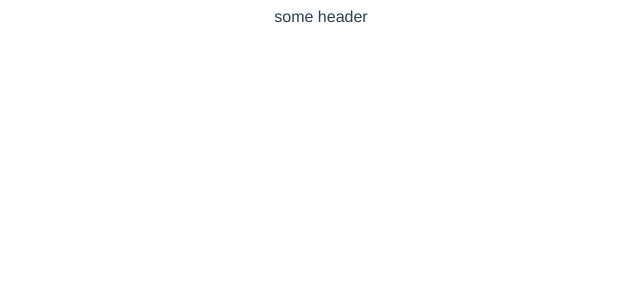
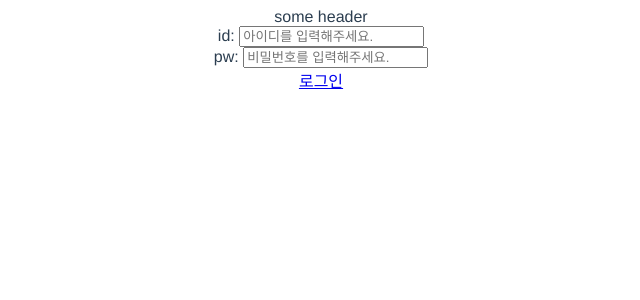
Before and after one commit to JaeHyun-Lim-dev/friends-nearby, a Vue app: page /friends-nearby/login in a window 1280 px wide. Before the commit this address had no page. Shown: the top 300 px of the page, without its empty margins (319-959 px from the left). Built offline with nearby package versions, Linux system fonts and the light colour scheme.

Commit message:
feat: 로그인 화면 라우팅 연결

```diff
--- a/src/main.js
+++ b/src/main.js
@@ -1,7 +1,7 @@
 import { createApp } from "vue";
 import App from "./App.vue";
 import "./css/global.css";
-import router from "./routers/index.ts";
+import router from "./routers/index.js";
 // import message from "./utils/message";
 
 createApp(App).use(router).mount("#app");
--- a/src/pages/Login.vue
+++ b/src/pages/Login.vue
@@ -1,6 +1,5 @@
 <template>
   <div class="fullpage">
-    <form v-on:submit.prevent="submitForm">
     <div>
       <label for="id">id: </label
       ><input v-model="inputId" placeholder="아이디를 입력해주세요." />
@@ -9,8 +8,7 @@
       <label for="id">pw: </label
       ><input v-model="inputPw" placeholder="비밀번호를 입력해주세요." />
     </div>
-      <button type="submit">Submit</button>
-    </form>
+    <router-link to="get-started">로그인</router-link>
   </div>
 </template>
 
--- /dev/null
+++ b/src/routers/index.js
@@ -0,0 +1,20 @@
+import { createRouter, createWebHistory } from "vue-router";
+import CreateAccountPage from "../pages/CreateAccount.vue";
+import LoginPage from "../pages/Login.vue";
+
+const routes = [
+  { path: "/friends-nearby/login", name: "Login", component: LoginPage },
+  {
+    path: "/friends-nearby/create-account",
+    name: "CreateAccount",
+    component: CreateAccountPage,
+  },
+  { path: "/friends-nearby/", redirect: "/friends-nearby/login" },
+];
+
+export const router = createRouter({
+  history: createWebHistory(),
+  routes,
+});
+
+export default router;
--- a/tsconfig.json
+++ b/tsconfig.json
@@ -12,6 +12,6 @@
       "*": ["src/*"]
     }
   },
-  "include": ["src/**/*.vue", "src/**/*.ts", "src/utils/message.js"],
+  "include": ["src/**/*.vue", "src/**/*.ts", "src/**/*.js"],
   "exclude": ["node_modules", ".vscode"]
 }
```
Also changed, not shown: src/routers/index.ts (deleted, +0 -13 lines). Lines whose indentation alone changed are shown as unchanged.
